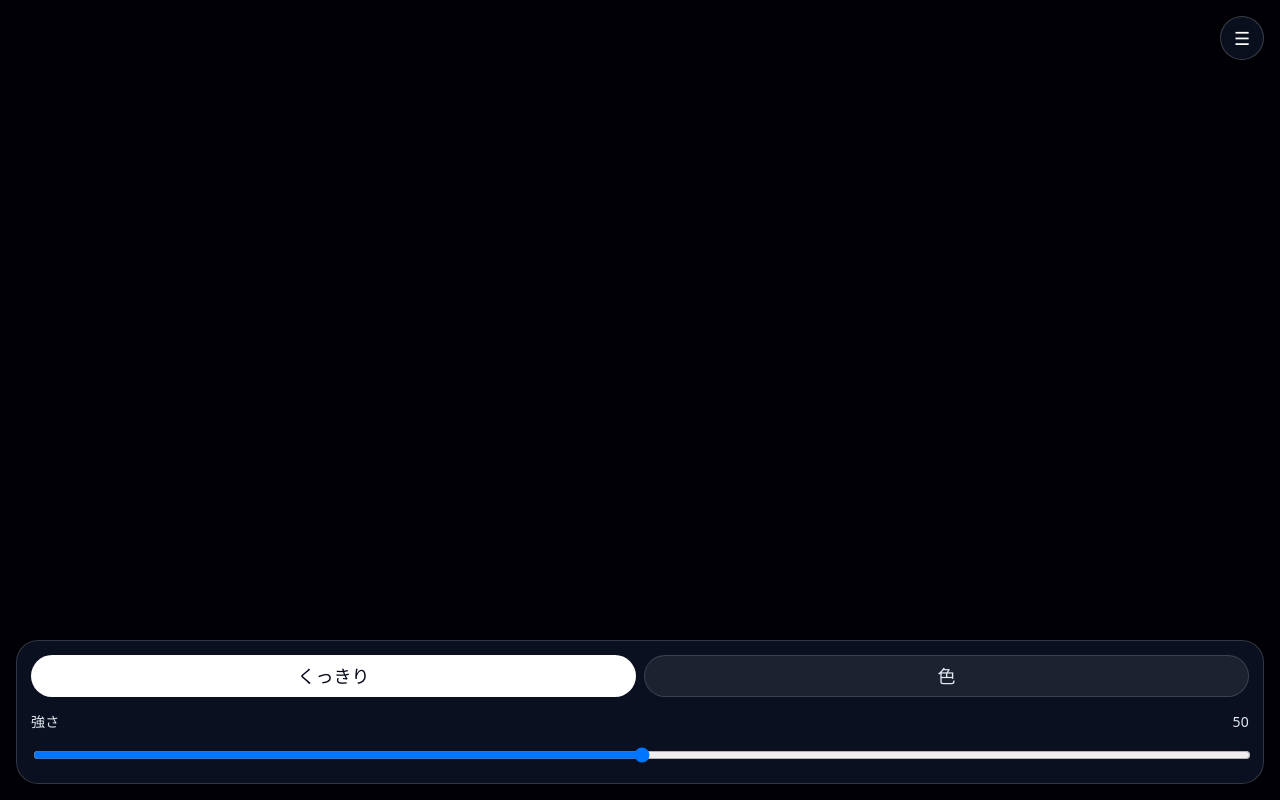
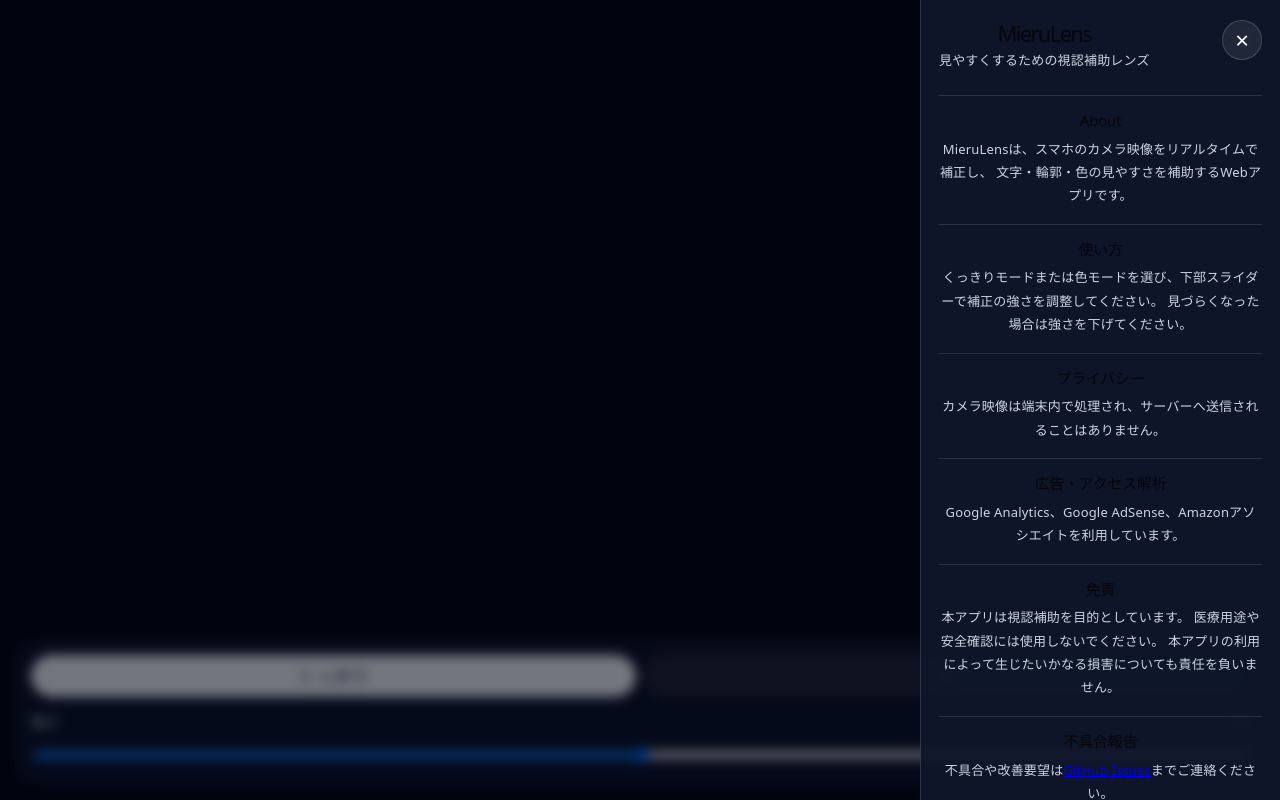
Before and after one commit to yasoowork/mieru-lens, a React (Vite) app: page / in a window 1280 px wide. Both pictures are taken after a click on the button "メニュー". Built offline with nearby package versions, Linux system fonts and the light colour scheme; no server answers.

Commit message:
edit css

```diff
--- a/src/App.css
+++ b/src/App.css
@@ -104,3 +104,168 @@
   background: rgb(127 29 29 / 0.9);
   transform: translateY(-50%);
 }
+
+.menuOverlay {
+  position: absolute;
+  inset: 0;
+  z-index: 10;
+  background: rgb(2 6 23 / 0.55);
+  backdrop-filter: blur(6px);
+}
+
+.menuPanel {
+  position: absolute;
+  top: 0;
+  right: 0;
+  width: min(360px, 88vw);
+  height: 100%;
+  padding: max(20px, env(safe-area-inset-top)) 18px 20px;
+  overflow-y: auto;
+  color: white;
+  background: rgb(15 23 42 / 0.94);
+  border-left: 1px solid rgb(255 255 255 / 0.14);
+}
+
+.menuHeader {
+  display: flex;
+  justify-content: space-between;
+  gap: 16px;
+  margin-bottom: 24px;
+}
+
+.menuHeader h1 {
+  margin: 0 0 4px;
+  font-size: 22px;
+}
+
+.menuHeader p {
+  margin: 0;
+  color: rgb(203 213 225);
+  font-size: 13px;
+  line-height: 1.6;
+}
+
+.closeButton {
+  width: 40px;
+  height: 40px;
+  flex: 0 0 auto;
+  border: 1px solid rgb(255 255 255 / 0.16);
+  border-radius: 999px;
+  color: white;
+  background: rgb(255 255 255 / 0.08);
+  font-size: 24px;
+  line-height: 1;
+}
+
+.menuSection {
+  padding: 16px 0;
+  border-top: 1px solid rgb(255 255 255 / 0.12);
+}
+
+.menuSection h2 {
+  margin: 0 0 8px;
+  font-size: 15px;
+}
+
+.menuSection p {
+  margin: 0;
+  color: rgb(203 213 225);
+  font-size: 13px;
+  line-height: 1.8;
+}
+
+.linkList {
+  display: grid;
+  gap: 10px;
+}
+
+.linkList a {
+  display: block;
+  padding: 12px 14px;
+  border: 1px solid rgb(255 255 255 / 0.14);
+  border-radius: 14px;
+  color: white;
+  text-decoration: none;
+  background: rgb(255 255 255 / 0.08);
+}
+
+.menuFooter {
+  margin-top: 32px;
+  padding-top: 20px;
+  border-top: 1px solid rgb(255 255 255 / 0.12);
+  display: grid;
+  gap: 14px;
+}
+
+.footerLinks {
+  display: flex;
+  gap: 12px;
+  font-size: 12px;
+}
+
+.footerLinks a {
+  color: rgb(148 163 184);
+  text-decoration: none;
+}
+
+.sponsorText {
+  font-size: 12px;
+  line-height: 1.6;
+  color: rgb(148 163 184);
+}
+
+.sponsorButton {
+  display: block;
+  text-align: center;
+  padding: 10px;
+  border-radius: 12px;
+  background: white;
+  color: #020617;
+  font-size: 13px;
+  text-decoration: none;
+}
+
+.related {
+  display: flex;
+  justify-content: space-between;
+  align-items: center;
+  font-size: 12px;
+}
+
+.related span {
+  color: rgb(148 163 184);
+}
+
+.related a {
+  color: white;
+  text-decoration: none;
+}
+
+.copyright {
+  text-align: center;
+  font-size: 11px;
+  color: rgb(100 116 139);
+}
+
+.createdBy {
+  margin: 24px 0 0;
+  padding-top: 16px;
+  border-top: 1px solid rgb(255 255 255 / 0.12);
+  text-align: center;
+  font-size: 12px;
+  color: rgb(148 163 184);
+}
+
+.createdBy a {
+  text-decoration: none;
+}
+
+button,
+a,
+input[type="range"] {
+  -webkit-tap-highlight-color: transparent;
+}
+
+button {
+  cursor: pointer;
+}
--- a/src/App.tsx
+++ b/src/App.tsx
@@ -8,6 +8,7 @@
   const [mode, setMode] = useState<Mode>("clear")
   const [strength, setStrength] = useState(50)
   const [error, setError] = useState<string | null>(null)
+  const [isMenuOpen, setIsMenuOpen] = useState(false)
 
   useEffect(() => {
     let stream: MediaStream | null = null
@@ -73,9 +74,100 @@
 
       {error && <div className="error">{error}</div>}
 
-      <button className="menuButton" type="button" aria-label="メニュー">
+      <button
+        className="menuButton"
+        type="button"
+        aria-label="メニュー"
+        onClick={() => setIsMenuOpen(true)}
+      >
         ☰
       </button>
+
+      {isMenuOpen && (
+        <div className="menuOverlay" onClick={() => setIsMenuOpen(false)}>
+          <aside className="menuPanel" onClick={(event) => event.stopPropagation()}>
+            <div className="menuHeader">
+              <div>
+                <h1>MieruLens</h1>
+                <p>見やすくするための視認補助レンズ</p>
+              </div>
+
+              <button
+                className="closeButton"
+                type="button"
+                aria-label="閉じる"
+                onClick={() => setIsMenuOpen(false)}
+              >
+                ×
+              </button>
+            </div>
+
+            <section className="menuSection">
+              <h2>About</h2>
+              <p>
+                MieruLensは、スマホのカメラ映像をリアルタイムで補正し、
+                文字・輪郭・色の見やすさを補助するWebアプリです。
+              </p>
+            </section>
+
+            <section className="menuSection">
+              <h2>使い方</h2>
+              <p>
+                くっきりモードまたは色モードを選び、下部スライダーで補正の強さを調整してください。
+                見づらくなった場合は強さを下げてください。
+              </p>
+            </section>
+
+            <section className="menuSection">
+              <h2>プライバシー</h2>
+              <p>
+                カメラ映像は端末内で処理され、サーバーへ送信されることはありません。
+              </p>
+            </section>
+
+            <section className="menuSection">
+              <h2>広告・アクセス解析</h2>
+              <p>
+                Google Analytics、Google AdSense、Amazonアソシエイトを利用しています。
+              </p>
+            </section>
+
+            <section className="menuSection">
+              <h2>免責</h2>
+              <p>
+                本アプリは視認補助を目的としています。
+                医療用途や安全確認には使用しないでください。
+                本アプリの利用によって生じたいかなる損害についても責任を負いません。
+              </p>
+            </section>
+
+            <section className="menuSection">
+              <h2>不具合報告</h2>
+              <p>
+                不具合や改善要望は
+                <a href="https://github.com/yasoowork/mieru-lens/issues" target="_blank" rel="noreferrer">
+                  GitHub Issues
+                </a>
+                 までご連絡ください。
+              </p>
+            </section>
+
+            <section className="menuSection">
+              <h2>Related</h2>
+              <div className="linkList">
+                <a href="https://www.amazon.co.jp/?tag=yasoowork-22" target="_blank" rel="noreferrer">
+                  Amazon
+                </a>
+              </div>
+            </section>
+
+            <p className="createdBy">
+              Created by <a href="https://yasoo.work" target="_blank" rel="noreferrer">yasoo.work</a>
+            </p>
+
+          </aside>
+        </div>
+      )}
 
       <section className="controls" aria-label="補正設定">
         <div className="modeTabs">
```
